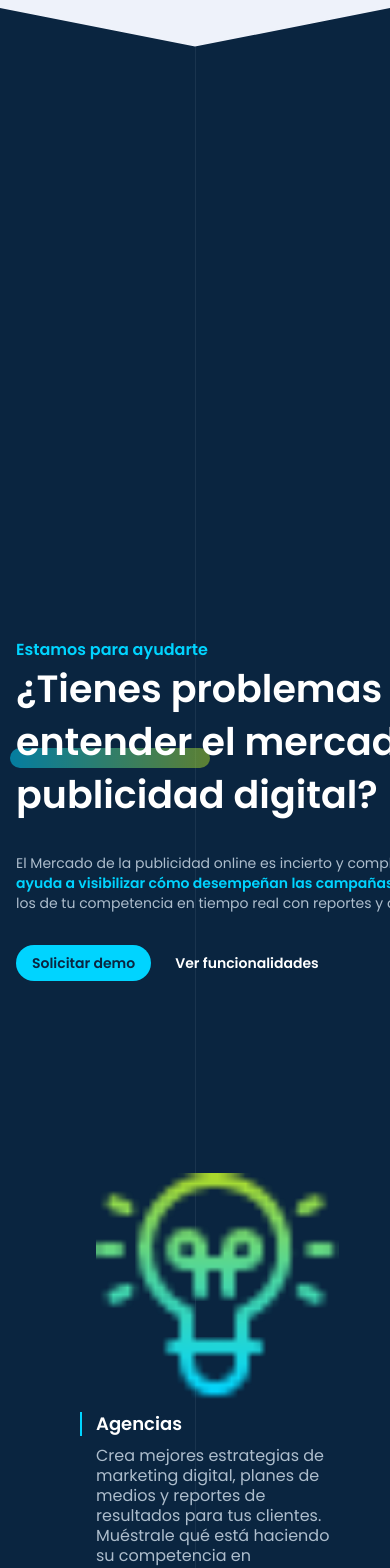
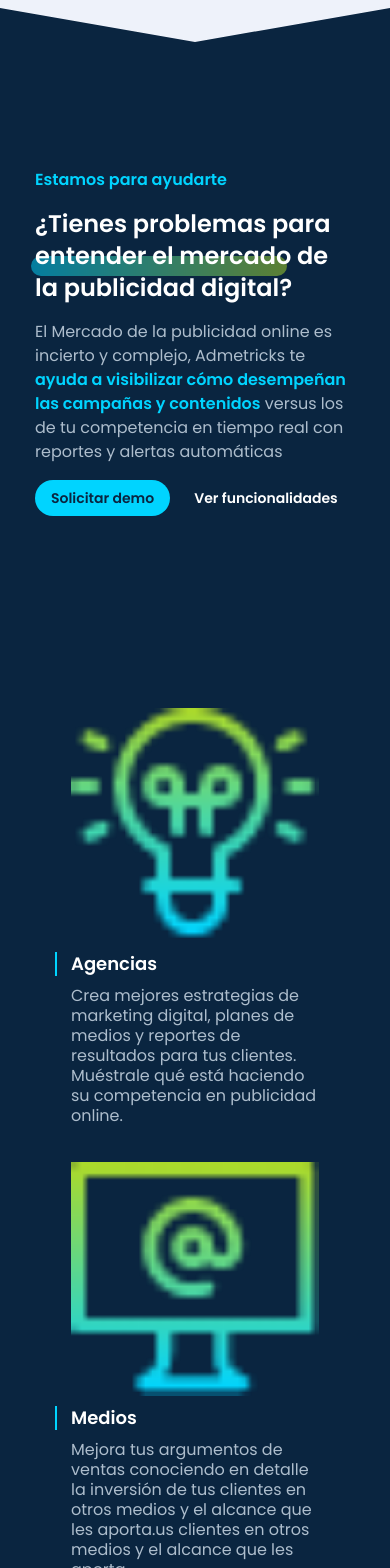
Before and after one commit to phronesys/admetricks-challenge-vue, a Vue app: page / in a window 390 px wide. Shown: the top 1568 px of the page. Built offline with nearby package versions, Linux system fonts and the light colour scheme.

Commit message:
fix(style): mobile friendly

```diff
--- a/src/components/AmFeature.vue
+++ b/src/components/AmFeature.vue
@@ -19,7 +19,7 @@ const { iconName = "device" } = defineProps<{
 
 <style lang="postcss">
 .feature {
-  @apply flex flex-col gap-2 max-w-[275px]  p-4 relative;
+  @apply flex flex-col gap-2 w-full sm:max-w-[275px] p-4 relative;
   & > h4 {
     @apply text-lg text-white font-semibold;
     &::before {
--- a/src/layouts/landing/AmFeatures.vue
+++ b/src/layouts/landing/AmFeatures.vue
@@ -48,8 +48,8 @@ const featuresContent = [
 
 <style lang="postcss">
 section#features {
-  @apply ml-20 w-[280px] flex flex-row flex-wrap justify-start gap-[4.5px];
-  @apply sm:mx-auto sm:w-[560px];
+  @apply w-[280px] flex flex-row flex-wrap justify-start gap-[4.5px];
+  @apply mx-auto sm:w-[560px];
   @apply xl:w-[1120px];
 }
 </style>
--- a/src/layouts/landing/AmHeader.vue
+++ b/src/layouts/landing/AmHeader.vue
@@ -1,13 +1,11 @@
 <template>
   <section id="header">
     <div class="content">
-      <div class="title">
-        <h5>Estamos para ayudarte</h5>
-        <h1>
-          ¿Tienes problemas <br v-if="screenWidth >= 640" />
+      <h5 class="lead">Estamos para ayudarte</h5>
+      <h1 class="title">
+        ¿Tienes problemas <br v-if="screenWidth >= 1024" />
         para <span>entender el mercado</span> de la publicidad digital?
       </h1>
-      </div>
       <p class="body">
         El Mercado de la publicidad online es incierto y complejo, Admetricks te
         <span
@@ -42,38 +40,38 @@ const { width: screenWidth } = useWindowSize();
 
 <style lang="postcss">
 section#header {
-  @apply p-4 pt-[630px] flex flex-row mx-auto z-10;
+  @apply p-4 pt-40 sm:pt-60 xl:pt-[630px] flex flex-row mx-auto z-10;
   @apply xl:w-[1120px];
 }
 
 section#header > .content {
-  @apply flex flex-col gap-8 w-[580px];
+  @apply flex flex-col gap-4 lg:gap-8 xl:w-[580px];
+
+  & > .lead {
+    @apply text-admetricks-primary font-semibold;
+  }
 
   & > .title {
-    @apply text-white font-semibold;
-    & > h5 {
-      @apply text-admetricks-primary;
-    }
-    & > h1 {
-      @apply text-[38px] leading-[53px];
+    @apply max-w-xs text-2xl text-white font-semibold;
+    @apply sm:text-3xl sm:max-w-md;
+    @apply xl:max-w-xl xl:text-[38px] xl:leading-[53px];
     /* custom underline */
     span {
       @apply whitespace-nowrap relative z-20;
       &::before {
-          @apply content-[''] w-[200px] h-5 absolute bottom-0 -left-1.5 -z-10;
+        @apply content-[''] w-full h-5 absolute -bottom-1 -left-1 -z-10;
         @apply rounded-xl opacity-50;
         background: transparent
           linear-gradient(90deg, #00d4ff 0%, #aeda28 100%, #fe7117 100%) 0% 0%
           no-repeat padding-box;
 
-          @apply sm:w-[400px];
-        }
       }
     }
   }
 
   & > .body {
-    @apply sm:text-lg text-sm max-w-[532px];
+    @apply text-base sm:text-lg max-w-xs;
+    @apply sm:max-w-lg xl:max-w-[540px];
 
     span {
       @apply text-admetricks-primary font-semibold;
--- a/src/views/landing.vue
+++ b/src/views/landing.vue
@@ -27,7 +27,7 @@ main#landing {
   clip-path: polygon(50% 1%, 100% 0, 100% 100%, 0 100%, 0 0);
 
   & > .lines {
-    @apply min-w-[1120px] min-h-full flex justify-between z-0;
+    @apply hidden min-w-[1120px] min-h-full sm:flex justify-between z-0;
     @apply absolute -translate-x-1/2 left-1/2 pb-60;
     span {
       @apply min-h-full min-w-[1px] bg-admetricks-gray/10;
```
Lines whose indentation alone changed are shown as unchanged.
